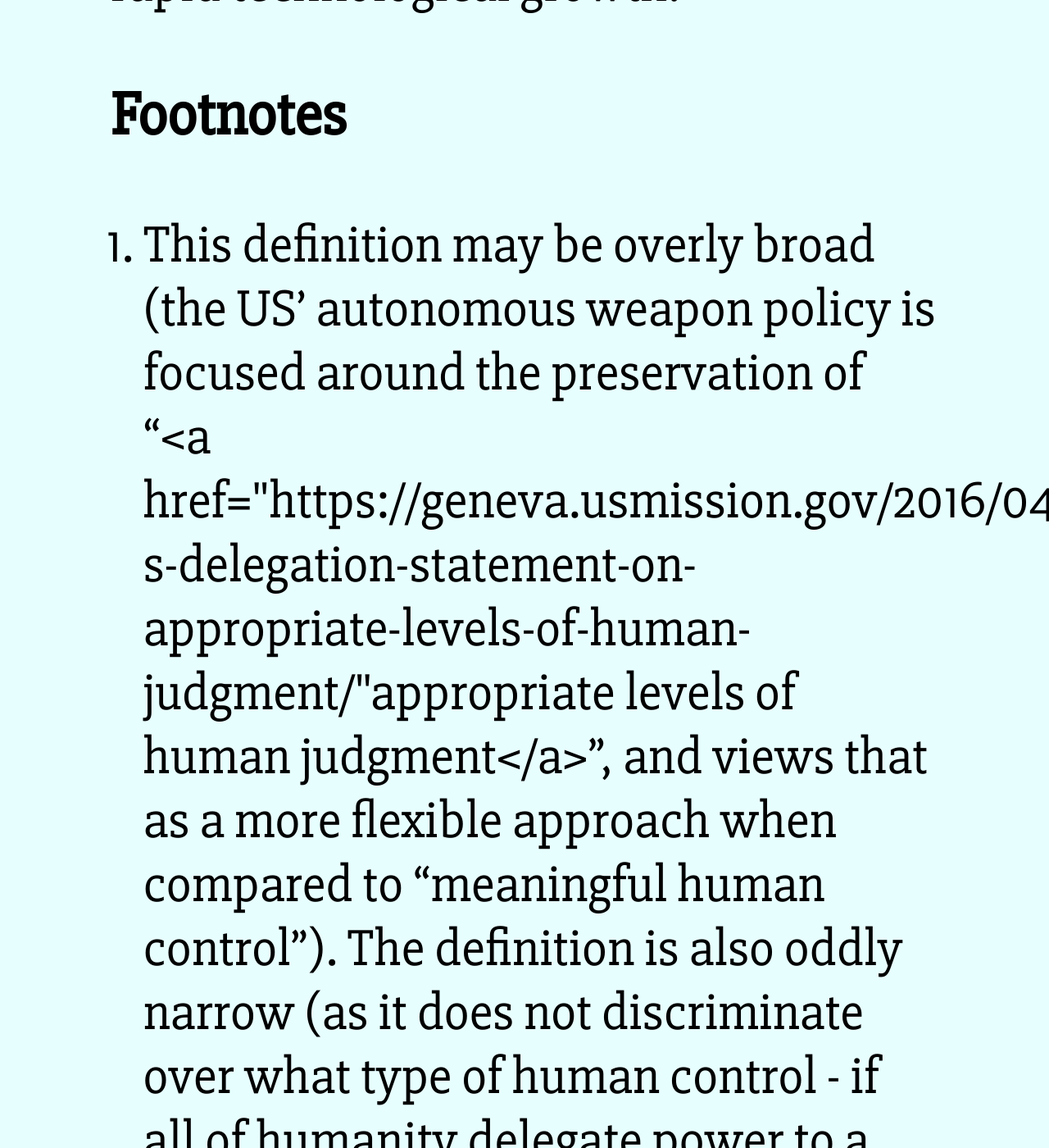
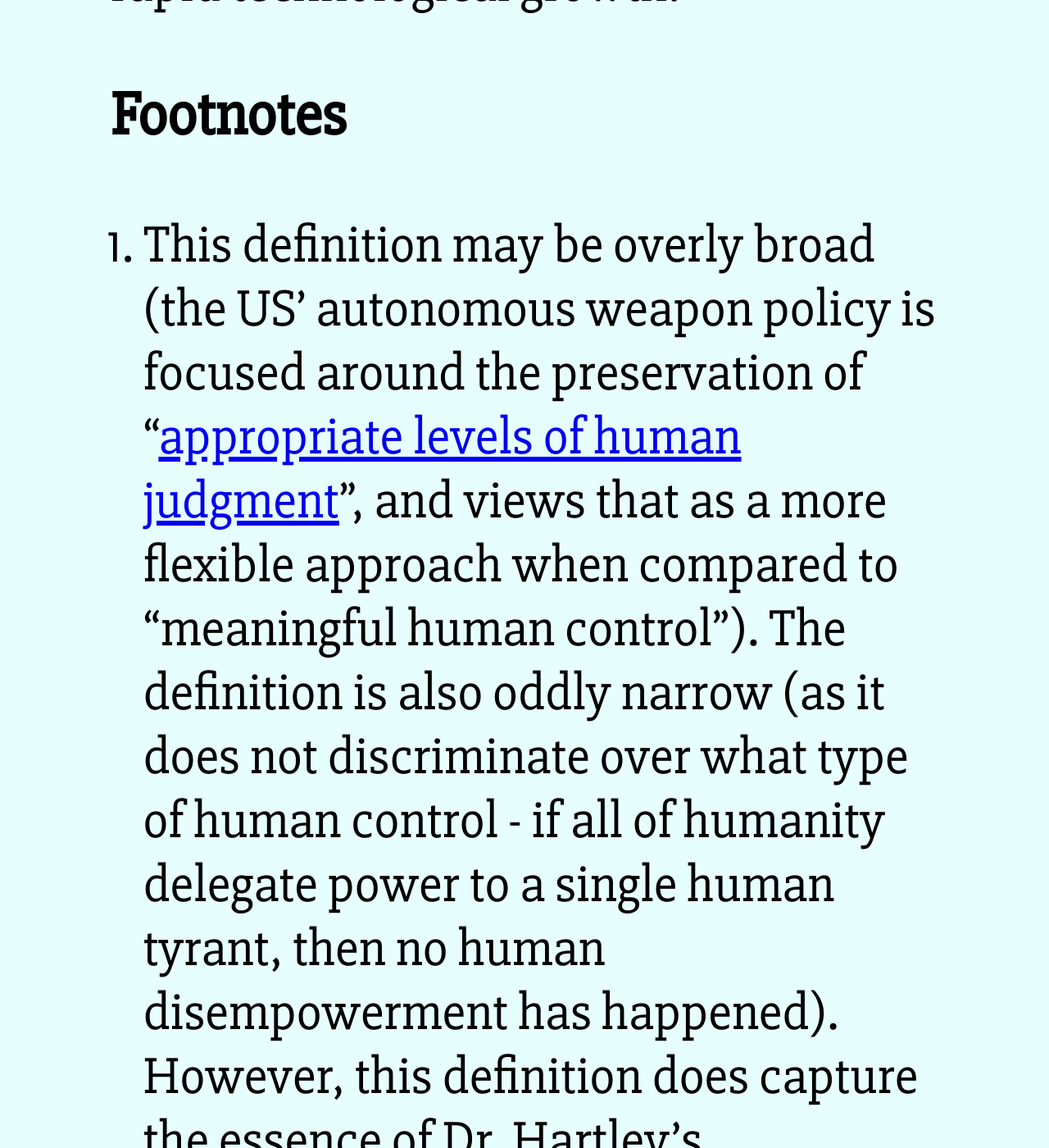
Before and after one commit to tra38/tra38.github.io, a Jekyll site: the page built from _posts/2024-07-18-disempowerment.md, in a window 1280 px wide and 1400 px high, scrolled down 87579 px. Shown: the whole window at 82% size. Built offline with Jekyll 4.4.1, drawn with Linux system fonts in a browser that asks for light colours; some of the changed text lies outside the part shown.

Commit message:
Fix typo

```diff
--- a/_posts/2024-07-18-disempowerment.md
+++ b/_posts/2024-07-18-disempowerment.md
@@ -208,7 +208,7 @@ We want the benefits of technological advances. To do so, we have to deal with t
 <div class="footnotes">
   <ol>
     <li id="fn:1">
-      <p>This definition may be overly broad (the US’ autonomous weapon policy is focused around the preservation of “<a href="https://geneva.usmission.gov/2016/04/12/u-s-delegation-statement-on-appropriate-levels-of-human-judgment/"appropriate levels of human judgment</a>”, and views that as a more flexible approach when compared to “meaningful human control”). The definition is also oddly narrow (as it does not discriminate over what type of human control - if all of humanity delegate power to a single human tyrant, then no human disempowerment has happened). However, this definition does capture the essence of Dr. Hartley’s concerns.<a href="#fnref:1" rev="footnote">↩︎</a></p>
+      <p>This definition may be overly broad (the US’ autonomous weapon policy is focused around the preservation of “<a href="https://geneva.usmission.gov/2016/04/12/u-s-delegation-statement-on-appropriate-levels-of-human-judgment/">appropriate levels of human judgment</a>”, and views that as a more flexible approach when compared to “meaningful human control”). The definition is also oddly narrow (as it does not discriminate over what type of human control - if all of humanity delegate power to a single human tyrant, then no human disempowerment has happened). However, this definition does capture the essence of Dr. Hartley’s concerns.<a href="#fnref:1" rev="footnote">↩︎</a></p>
     </li>
     <li id="fn:2">
       <p>Note that while meaningful oversight might be desired, it might not be possible, According to the article “<a href="https://warontherocks.com/2022/06/whats-wrong-with-wanting-a-human-in-the-loop/">What’s Wrong With Wanting Humans In The Loop?</a>”, oversight may very well be a “figment of our imagination” as the algorithms in question are continually modified by programmers, with the explicit purpose of getting humans to agree to whatever the machines say:</p>
```
